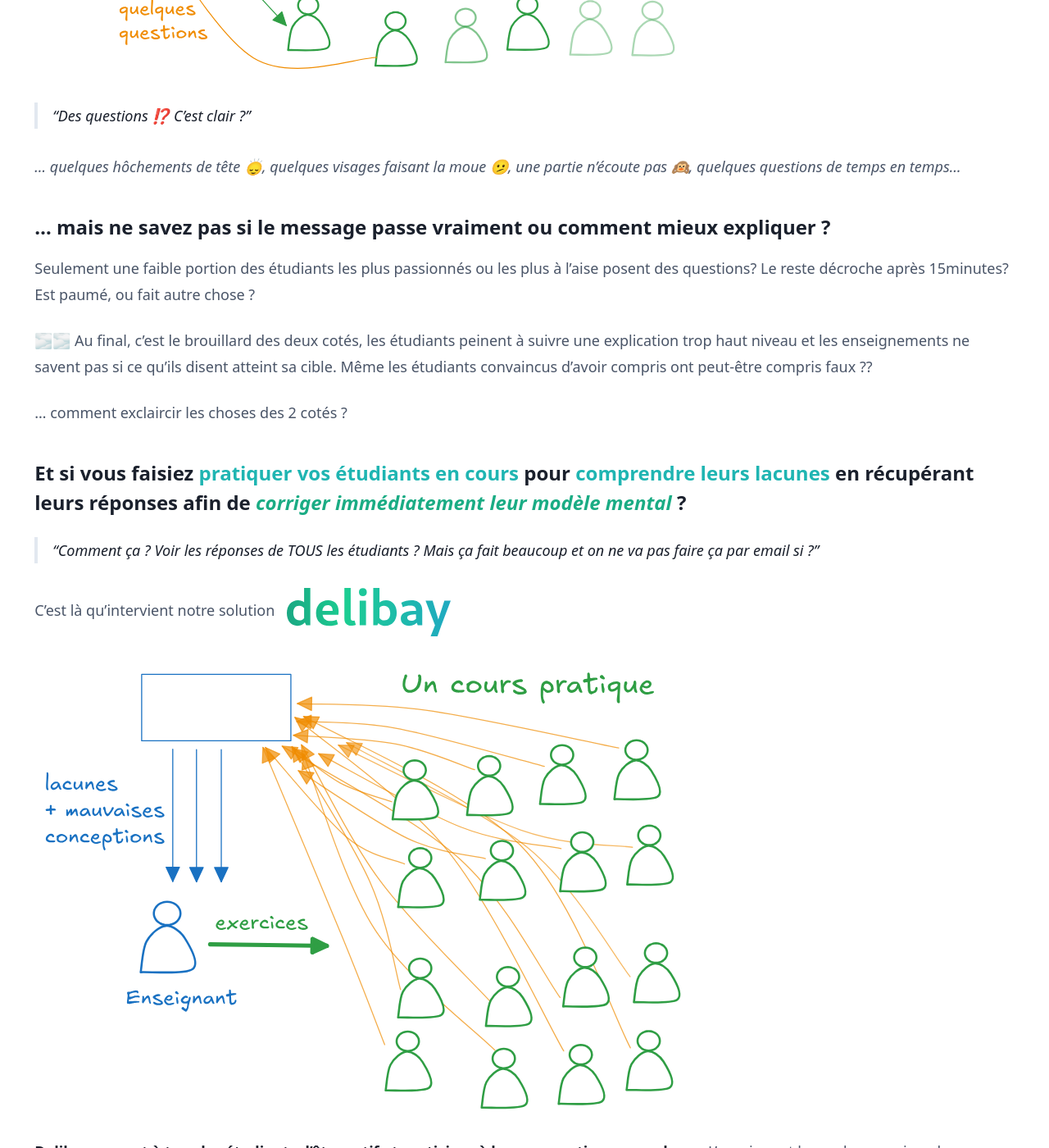
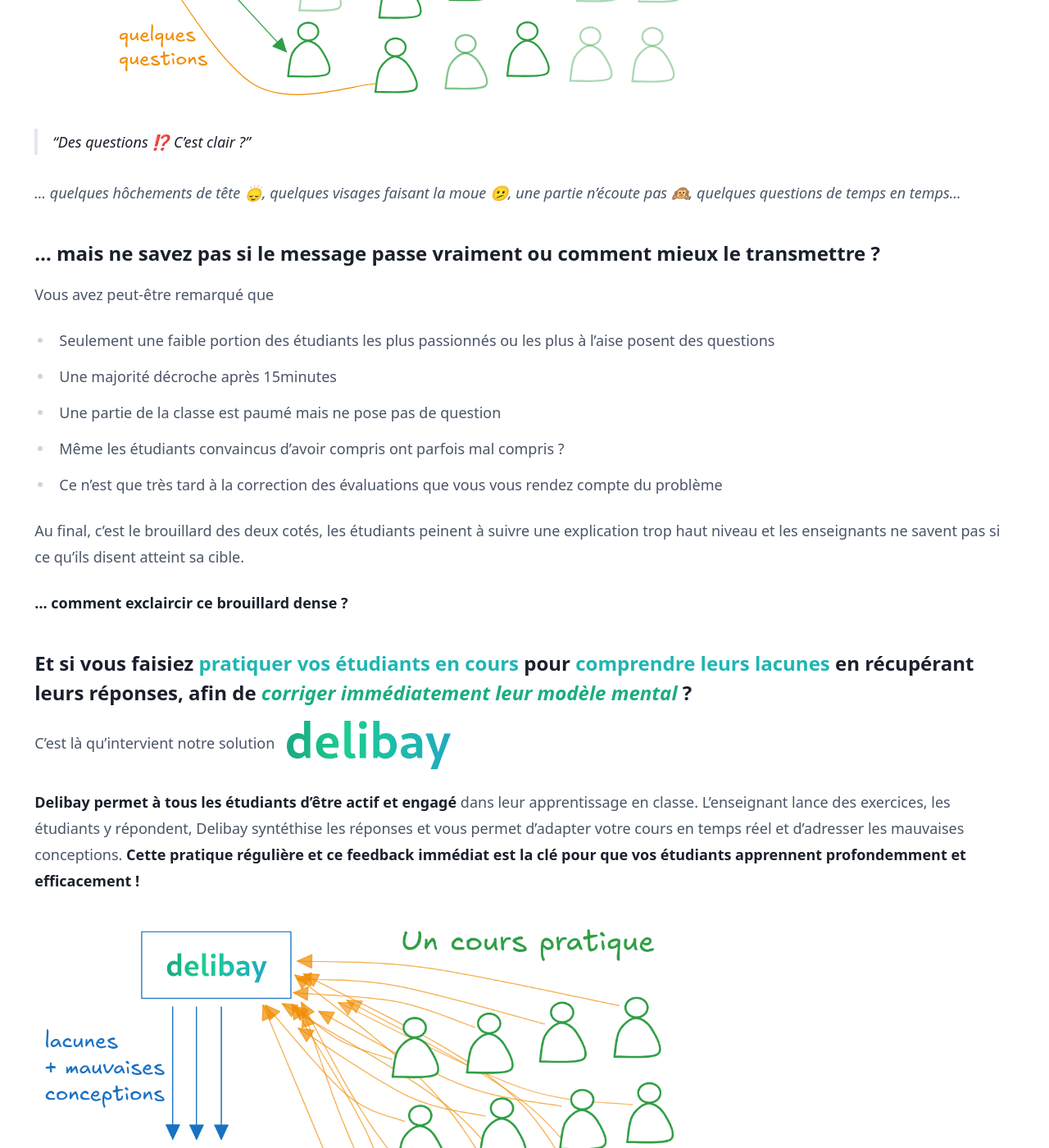
Before and after one commit to samuelroland/mvp, a Jekyll site: the page built from index.md, in a window 1280 px wide and 1400 px high, scrolled down 640 px. Shown: the whole window at 82% size. Built offline with Jekyll 4.4.1, drawn with Linux system fonts in a browser that asks for light colours; some of the changed text lies outside the part shown.

Commit message:
Continue improve structure and responsiveness

```diff
--- a/index.md
+++ b/index.md
@@ -2,11 +2,11 @@
 layout: default
 ---
 
-<h1 class="!text-[28px] xs:!text-[35px] md:!text-[40px] sm:!bg-red-500 md:bg-blue-500">Vous enseignez l'informatique/la programmation?</h1>
+<h1 class="!text-[28px] xs:!text-[35px] md:!text-[40px] sm:!bg-red-500 md:bg-blue-500">Vous enseignez l'informatique ou la programmation?</h1>
 
 ## Etes vous déjà retrouvé dans la situation suivante ?
 
-Vous donnez votre cours comme d'habitude face à un auditoire...
+Vous avez mis beaucoup d'effort dans les slides de votre cours, beaucoup de temps de préparation de laboratoires, vous donnez votre cours comme d'habitude.
 
 ![cours magistral avec une classe et peu d'interactions étudiants vers profs, seulement quelques étudiants qui captent le message, le reste est paumé ou n'ose pas poser de question](schemas/lecture.opti.svg)
 
@@ -14,24 +14,27 @@ Vous donnez votre cours comme d'habitude face à un auditoire...
 
 *... quelques hôchements de tête 🙂‍↕️, quelques visages faisant la moue 🫤, une partie n'écoute pas 🙉, quelques questions de temps en temps...*
 
-### ... mais ne savez pas si le message passe vraiment ou comment mieux expliquer ?
+### ... mais ne savez pas si le message passe vraiment ou comment mieux le transmettre ?
+Vous avez peut-être remarqué que
+- Seulement une faible portion des étudiants les plus passionnés ou les plus à l'aise posent des questions
+- Une majorité décroche après 15minutes
+- Une partie de la classe est paumé mais ne pose pas de question
+- Même les étudiants convaincus d'avoir compris ont parfois mal compris ?
+- Ce n'est que très tard à la correction des évaluations que vous vous rendez compte du problème
 
-Seulement une faible portion des étudiants les plus passionnés ou les plus à l'aise posent des questions? Le reste décroche après 15minutes? Est paumé, ou fait autre chose ?
+Au final, c'est le brouillard des deux cotés, les étudiants peinent à suivre une explication trop haut niveau et les enseignants ne savent pas si ce qu'ils disent atteint sa cible.
 
-🌫️🌫️ Au final, c'est le brouillard des deux cotés, les étudiants peinent à suivre une explication trop haut niveau et les enseignements ne savent pas si ce qu'ils disent atteint sa cible. Même les étudiants convaincus d'avoir compris ont peut-être compris faux ??
+**... comment exclaircir ce brouillard dense ?**
 
-... comment exclaircir les choses des 2 cotés ?
-
-### Et si vous faisiez **pratiquer vos étudiants en cours** pour **comprendre leurs lacunes** en récupérant leurs réponses afin de *corriger immédiatement leur modèle mental* ?
-
-> Comment ça ? Voir les réponses de *TOUS* les étudiants ? Mais ça fait beaucoup et on ne va pas faire ça par email si ?
+### Et si vous faisiez **pratiquer vos étudiants en cours** pour **comprendre leurs lacunes** en récupérant leurs réponses, afin de *corriger immédiatement leur modèle mental* ?
 
 C'est là qu'intervient notre solution <img src="imgs/delibay-logo.svg" id="delibaylogo" />
 
 
-![deliberate-flow](schemas/deliberate-flow.opti.svg)
 
-**Delibay permet à tous les étudiants d'être actif et participer à leur apprentissage en classe.** L'enseignant lance des exercices, les étudiants y répondent, Delibay syntéthise les réponses et permet d'adapter son cours en temps réel et d'adresser les mauvaises conceptions. **Cette pratique régulière et ce feedback immédiat est la clé pour que vos étudiants apprennent profondemment et efficacement !**
+**Delibay permet à tous les étudiants d'être actif et engagé** dans leur apprentissage en classe. L'enseignant lance des exercices, les étudiants y répondent, Delibay syntéthise les réponses et vous permet d'adapter votre cours en temps réel et d'adresser les mauvaises conceptions. **Cette pratique régulière et ce feedback immédiat est la clé pour que vos étudiants apprennent profondemment et efficacement !**
+
+![deliberate-flow](schemas/deliberate-flow.png)
 
 > Donc c'est juste une énième plateforme de Quiz ?
 
@@ -39,9 +42,12 @@ Sur Delibay, l'expérience n'a rien à voir avec Socrative, Moodle ou d'autres s
 
 <img src="imgs/short-question-nice-code.png" id="nicecode" />
 
-les traditionnels choix multiples
+<img src="imgs/mcq.png" id="nicecode" />
 
-<img src="imgs/mcq.png" id="nicecode" />
+En plus, vous avez la possibilité de faire des exercices de code
+
+> Comment ça ? Voir les réponses de *TOUS* les étudiants ? Mais ça fait beaucoup et on ne va pas faire ça par email si ?
+
 
 Peut-être que ça ce stade, vous pensez
 
@@ -58,23 +64,23 @@ Delibay a justement été conçu pour n'être qu'une plateforme de déploiement
 
 > C'est difficile de créer des questions challengeantes pour les étudiants...
 
-<div class="md:flex md:flex-wrap">
+> En tant qu'expert, c'est difficile de se mettre dans la peau des étudiants et cerner leurs incompréhensions.
 
-<div class="bloc flex-1 m-2 border border-blue-500 p-5 rounded-sm">
+<div class="md:flex md:flex-wrap md:space-x-2 space-y-2 md:mx-3">
+
+<div class="bloc flex-1 border border-blue-500 p-5 rounded-sm">
     <h3>Migration de votre cours</h3>
     <p>Nous nous chargeons de migrer tous vos exercices, à Delibay et d'ajuster la structure. Si nécessaire pour vos cours, nous ajouter le support de nouveaux langages de programmation ou types d'exercices.</p>
 </div>
 
-<div class="bloc flex-1 m-2 border border-blue-500 p-5 rounded-sm">
+<div class="bloc flex-1 border border-blue-500 p-5 rounded-sm">
     <h3>Création d'exercices sur mesure</h3>
-    <p>Besoin de créer des exercices challengeants qui mixe des concepts et du code ? Difficile de se mettre dans la peau des étudiants ?<br>
-    Nous nous chargeons de créer des exercices variés qui poussent les étudiants dans leur retranchements. Vous n'avez plus qu'à relire et choisir lesquels
-    sont les plus pertinents à chaque session de cours.<br>
+    <p>Nous nous chargeons de créer des exercices variés qui poussent les étudiants dans leur retranchements. Vous n'avez plus qu'à relire et choisir lesquels sont les plus pertinents à chaque session de cours.<br>
     Les propositions et vos retours se font dans des pull requests sur un repository Git public.
     </p>
 </div>
 
-<div class="bloc flex-1 m-2 border border-blue-500 p-5 rounded-sm">
+<div class="bloc flex-1 border border-blue-500 p-5 rounded-sm">
     <h3>Amélioration continue de vos exercices</h3>
     <p>Nous nous chargeons d'analyser les statistiques des réponses et de lire les réponses textuels, pour améliorer continuellement la qualité de la pratique de vos étudiants.</p>
 </div>
@@ -83,7 +89,7 @@ Delibay a justement été conçu pour n'être qu'une plateforme de déploiement
 
 <h2 class="gradient">Prêt·e à retirer ce brouillard et passer à un cours orienté sur la pratique ?</h2>
 
-Delibay est en cours de développement et conception, nous vous tiendrons au courant quand les
+Delibay est en cours de développement et conception, nous vous tiendrons au courant quand vous pourrez la tester.
 
 <div class="flex justify-center" >
 <form
@@ -91,19 +97,15 @@ Delibay est en cours de développement et conception, nous vous tiendrons au cou
   method="POST"
   class="w-full md:mx-32 lg:mx-60"
 >
-  <label for="name" class="gradient">Nom</label>
-  <input class="border border-blue-500 rounded-sm" type="text" id="name" name="name" required>
-
-<br>
-  <label for="email" class="gradient">Email</label>
-  <input class="border border-blue-500 rounded-sm" type="email" id="email" name="email" required>
-
-<br>
-  <label for="email" class="gradient">Remarque (optionnel)</label>
-  <textarea class="border border-blue-500 rounded-sm" type="email" id="remark" name="remark" placeholder="Qu'est-ce qui vous intéresse dans ce projet ? Quels challenges actuels pourrait être résolu par Delibay ? Quel cours enseignez vous et dans quelle école ?" rows="5">
+  <label for="name" class="">Nom</label>
+  <input class="border border-blue-500 rounded-sm" type="text" id="name" name="name" required> <br>
+  <label for="email" class="">Email</label>
+  <input class="border border-blue-500 rounded-sm" type="email" id="email" name="email" required> <br>
+  <label for="email" class="">Remarque (optionnel)</label>
+  <textarea class="border border-blue-500 rounded-sm" type="email" id="remark" name="remark" placeholder="Quels challenges avez-vous actuellement dans votre enseignement qui pourrait être résolu par Delibay ? Quels cours enseignez vous et dans quelle école ?" rows="5">
 </textarea>
   <br>
-  <button type="submit" class="gradient border border-gray-300 px-2 rounded-sm">Submit</button>
+  <button type="submit" class="border border-gray-300 px-2 rounded-sm">Submit</button>
 </form>
 </div>
 <!-- todo  inclusif ? -->
```
Also changed, not shown: schemas/deliberate-flow.png (added).
